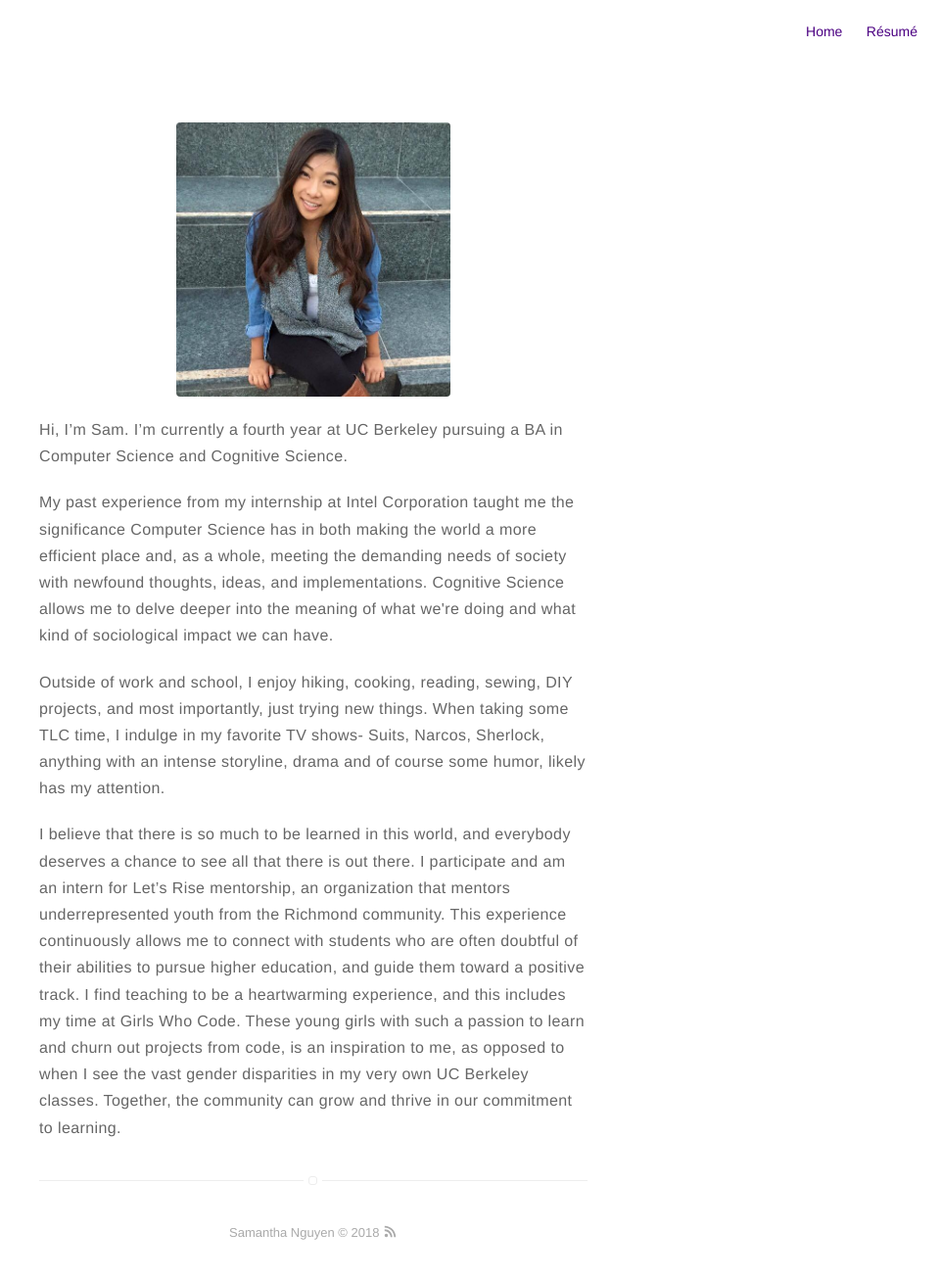
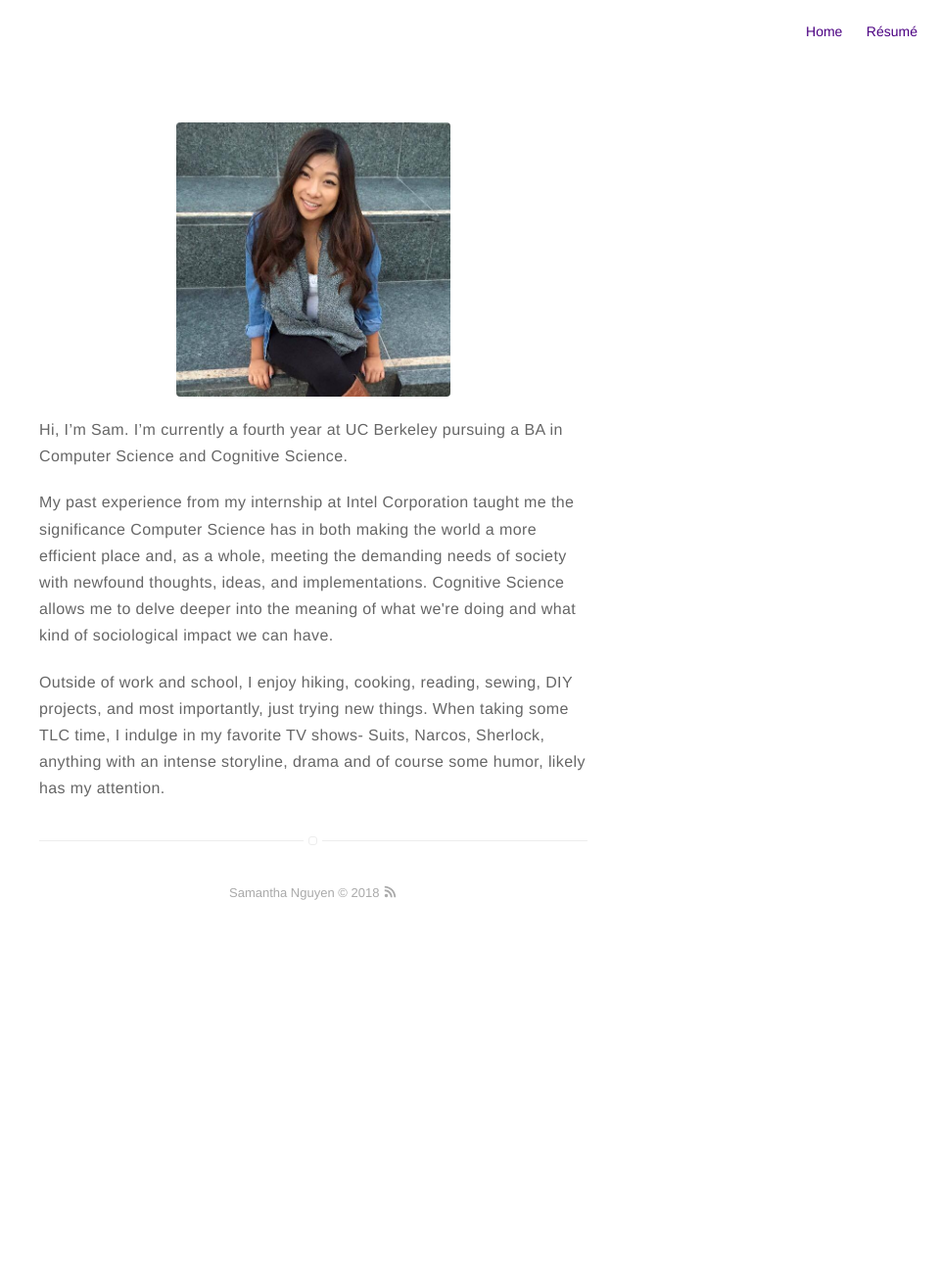
Before and after one commit to samanthanguyenn/me, a Jekyll site: the page built from about.md, in a window 1280 px wide. Shown: the whole page at 98% size, without its empty margins (320-1280 px from the left). Built offline with Jekyll 4.4.1, drawn with Linux system fonts in a browser that asks for light colours; after the commit the page ends 959 px from its top, so only the background shows below that.

Commit message:
updating website

```diff
--- a/about.md
+++ b/about.md
@@ -10,8 +10,6 @@ layout: page
 <p>My past experience from my internship at Intel Corporation taught me the significance Computer Science has in both making the world a more efficient place and, as a whole, meeting the demanding needs of society with newfound thoughts, ideas, and implementations. Cognitive Science allows me to delve deeper into the meaning of what we're doing and what kind of sociological impact we can have. </p>
 
 <p>Outside of work and school, I enjoy hiking, cooking, reading, sewing, DIY projects, and most importantly, just trying new things. When taking some TLC time, I indulge in my favorite TV shows- Suits, Narcos, Sherlock, anything with an intense storyline, drama and of course some humor, likely has my attention. </p>
-
-<p>I believe that there is so much to be learned in this world, and everybody deserves a chance to see all that there is out there. I participate and am an intern for Let’s Rise mentorship, an organization that mentors underrepresented youth from the Richmond community. This experience continuously allows me to connect with students who are often doubtful of their abilities to pursue higher education, and guide them toward a positive track. I find teaching to be a heartwarming experience, and this includes my time at Girls Who Code. These young girls with such a passion to learn and churn out projects from code, is an inspiration to me, as opposed to when I see the vast gender disparities in my very own UC Berkeley classes. Together, the community can grow and thrive in our commitment to learning. </p>
 
 <!-- <h2>Skills</h2>
 
```
